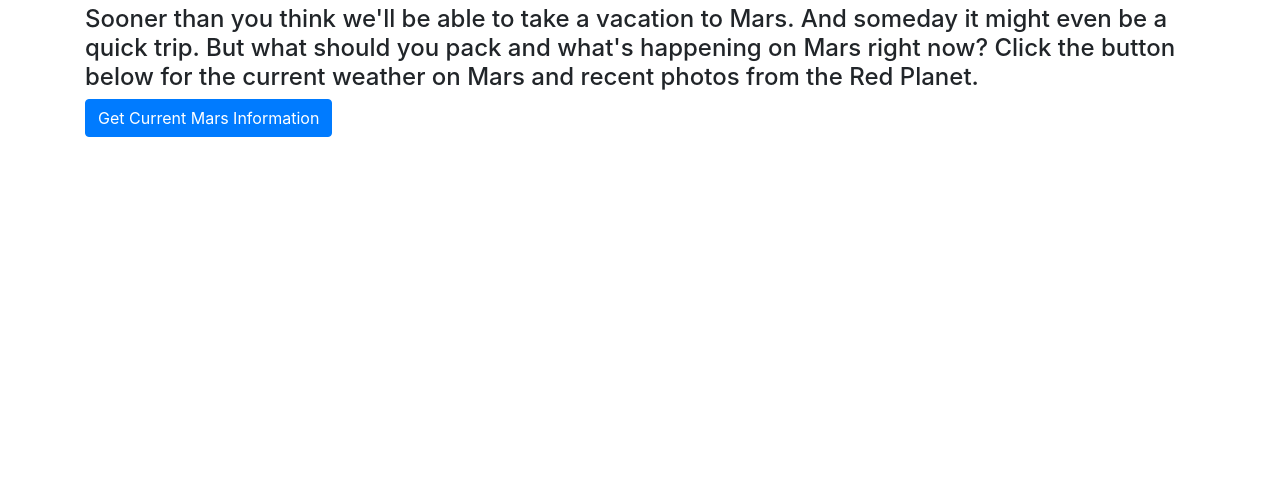
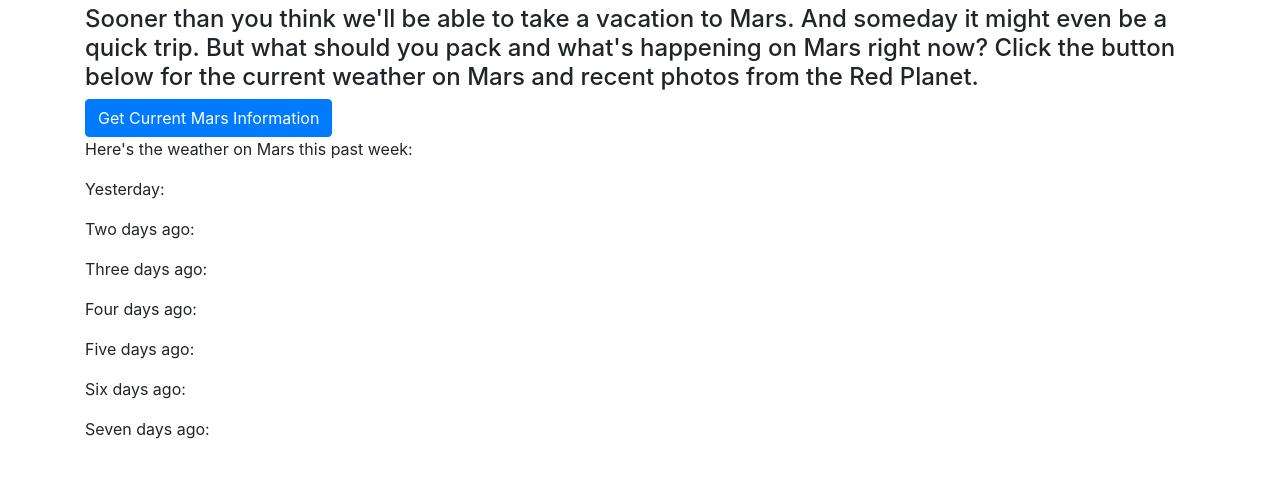
Before and after one commit to jessicarubinwilliams/mars-vacation-planner, a website built with webpack: page src/index.html in a window 1280 px wide. Shown: the part 51-528 px from the top of the page. Built offline with nearby package versions, Linux system fonts and the light colour scheme.

Commit message:
Add more output divs
Co-authored-by: Smita Raj <smita.raj12@gmail.com>

```diff
--- a/src/index.html
+++ b/src/index.html
@@ -9,7 +9,14 @@
     <h4>Sooner than you think we'll be able to take a vacation to Mars. And someday it might even be a quick trip. But what should you pack and what's happening on Mars right now? Click the button below for the current weather on Mars and recent photos from the Red Planet.</h4>
     <button class="btn btn-primary" type = "button" id="getInfo">Get Current Mars Information</button>
     <div id="weatherOutput">
-
+      <p>Here's the weather on Mars this past week:</p>
+      <p id="1-day">Yesterday:</p>
+      <p id="2-days">Two days ago:</p>
+      <p id="3-days">Three days ago:</p>
+      <p id="4-days">Four days ago:</p>
+      <p id="5-day">Five days ago:</p>
+      <p id="6-days">Six days ago:</p>
+      <p id="7-days">Seven days ago:</p>
     </div>
     <div id="curiosityPhotos">
 
@@ -20,6 +27,9 @@
     <div id="spiritPhotos">
 
     </div>
+    <div id="showErrors">
+
+    </div>
   </div>
 </body>
 </html>
```
